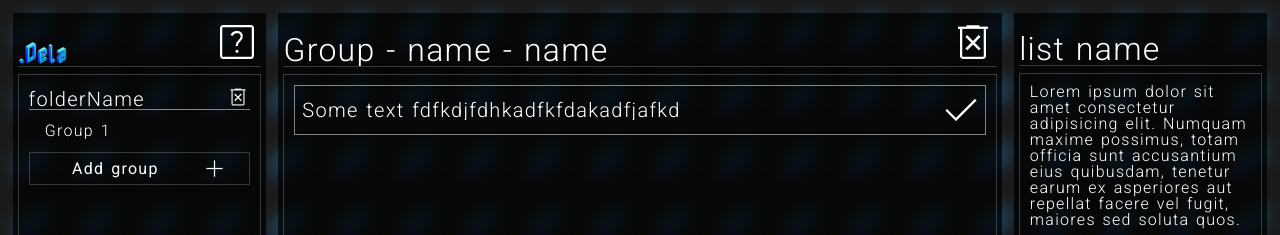
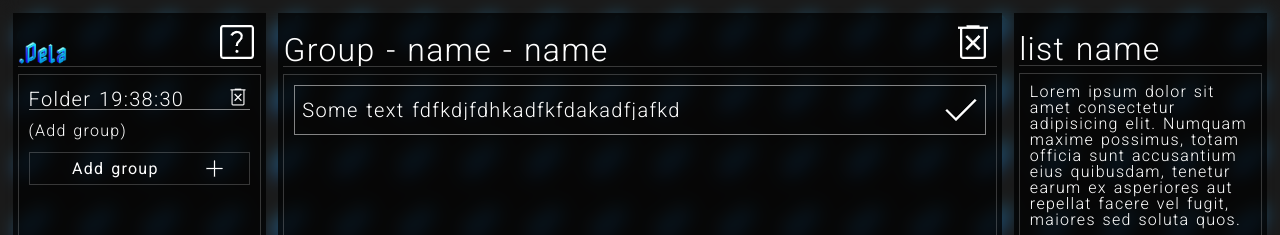
Before and after one commit to AleksMercer/Spisok, a React (Create React App) app: page /Spisok/Dela in a window 1280 px wide. Both pictures are taken after a click on the button "Add folder". Shown: the top 235 px of the page. Built offline with nearby package versions, Linux system fonts and the light colour scheme; a web font is replaced by a local one.

Commit message:
27.05.2023 / Add & delete folder & group

```diff
--- /dev/null
+++ b/src/components/common/commonFunc/timeAndDate.tsx
@@ -0,0 +1,24 @@
+export function getCurrentTime() {
+
+  const now = new Date()
+
+  const hours = String(now.getHours()).padStart(2, '0')
+  const minutes = String(now.getMinutes()).padStart(2, '0')
+  const seconds = String(now.getSeconds()).padStart(2, '0')
+
+  return `${hours}:${minutes}:${seconds}`
+}
+
+export function getCurrentDate() {
+
+  const currentDate = new Date();
+
+  const day = currentDate.getDate()
+  const month = currentDate.getMonth() + 1
+  const year = currentDate.getFullYear()
+
+  const formattedDay = day < 10 ? `0${day}` : day
+  const formattedMonth = month < 10 ? `0${month}` : month
+
+  return `${formattedDay}.${formattedMonth}.${year}`
+}
--- a/src/components/common/left-part/LeftPart.tsx
+++ b/src/components/common/left-part/LeftPart.tsx
@@ -1,8 +1,72 @@
-//import React, { useEffect, useState } from 'react';
-import GetDataFromDB from './components/GetDataFromDB'
-import {newFolder} from './components/functionsForAdd'
+import React, { useEffect, useState } from 'react';
+import { openDB } from 'idb';
+
+import { getCurrentTime } from '../commonFunc/timeAndDate';
+import GroupsIntoFolder from './components/GroupsIntoFolder'
 
 function LeftPart (props: any): JSX.Element {
+
+  const [folderKeys, setFolderKeys] = useState<string[]>([])
+
+  useEffect(() => { getFolders() }, [])
+
+  async function getFolders() { /* get all folders name from indexedDB */
+
+    const db = await openDB("Spisok_DB", 1)
+    const tx = db.transaction("Spisok_Store", "readonly")
+    const store = tx.objectStore("Spisok_Store")
+
+    try {
+      const project = await store.get("Dela")
+      const folderNames = Object.keys(project)
+
+      setFolderKeys(folderNames) // set new array into folderKeys (useState)
+
+      console.log('Success get folders')
+    } catch (error) {
+      console.error('Error:', error)
+    }
+  }
+
+  async function addFolder () {  /* add new folder into indexedDB */
+
+    const db = await openDB("Spisok_DB", 1)
+    const tx = db.transaction("Spisok_Store", "readwrite")
+    const store = tx.objectStore("Spisok_Store")
+
+    try {
+      const project = await store.get("Dela")
+
+      project[`Folder ${getCurrentTime()}`] = {} // create new folder
+
+      await store.put(project, "Dela")
+      getFolders()  // render with new folder
+
+      console.log('Success add folder')
+    } catch (error) {
+      console.error('Error:', error)
+    }
+  }
+
+  async function deleteFolder (folderName: string) {  /* delete folder from indexedDB */
+
+    const db = await openDB("Spisok_DB", 1)
+    const tx = db.transaction("Spisok_Store", "readwrite")
+    const store = tx.objectStore("Spisok_Store")
+
+    try {
+      const project = await store.get("Dela")
+
+      delete project[folderName] // delete folder
+
+      await store.put(project, "Dela")
+      getFolders()  // render without folder
+
+      console.log('Success delete folder')
+    } catch (error) {
+      console.error('Error:', error)
+    }
+  }
 
   return (
 
@@ -18,11 +82,31 @@ function LeftPart (props: any): JSX.Element {
 
       </header>
 
-      <GetDataFromDB /> {/* <main> folder + group + new group btn </main>*/}
+      <main> {/*folder + group + new group btn */}
+        { folderKeys.length === 0
+          ?
+          <div className='empty'>You need to add folder <br/>( Use button the bottom )</div>
+          :
+          folderKeys.map((key: string): JSX.Element => (
+
+            <div className='folder' key={key}>
+
+              <div className='folder__name'>
+                <span>{key}</span> {/* folder name */}
+                <button className='info-btn' onClick={() => deleteFolder(key)}>
+                  <img className='icons' src={require("./../icons/delete.png")} alt="x" />
+                </button>
+              </div>
+
+              <GroupsIntoFolder folderName={key} /> {/* add groups */}
+
+            </div>
+          ))}
+       </main>
 
       <footer> {/* new folder btn */}
 
-        <button className='add-folder-btn' onClick={newFolder}>
+        <button className='add-folder-btn' onClick={addFolder}>
           <p>Add folder</p>
           <img className='icons' src={require("./../icons/new_folder.png")} alt="+" />
         </button>
--- a/src/components/common/left-part/components/GetDataFromDB.tsx
+++ /dev/null
@@ -1,62 +0,0 @@
-import React, { useEffect, useState } from 'react';
-import { openDB } from 'idb';
-
-function GetDataFromDB (): JSX.Element  {
-
-  const [folderKeys, setFolderKeys] = useState<string[]>([])
-
-  useEffect(() => {
-
-    (async function getFolders () { // get all folder names as an array
-
-      const db = await openDB("Spisok_DB", 1)
-      const tx = db.transaction("Spisok_Store", "readonly")
-      const store = tx.objectStore("Spisok_Store")
-
-      try {
-        const project = await store.get("Dela")
-        const folderNames = Object.keys(project)
-
-        console.log('Success:', folderNames)
-        setFolderKeys(folderNames);
-
-      } catch (error) {
-        console.error('Error:', error)
-      }
-    })()
-
-  }, [folderKeys]);
-
-  return (
-    <main>
-      { folderKeys.length === 0 ? <div className='empty'>You need to add folder <br/>( Use button the  bottom )</div> :
-
-        folderKeys.map((key: string): JSX.Element => (
-
-          <div className='folder' key={key}>
-
-            <div className='folder__name'>
-              <span>{key}</span> {/* folder name */}
-              <button className='info-btn'>
-                <img className='icons' src={require("./../../icons/delete.png")} alt="x" />
-              </button>
-            </div>
-
-            <ul className='folder__group-list'>
-              <li className='folder__group'>
-                &ensp; <span>Group 1</span>
-              </li>
-            </ul>
-
-            <button className='folder__add-group-btn'>
-              <p>Add group</p>
-              <img className='icons' src={require("./../../icons/plus.png")} alt="+" />
-            </button>
-
-          </div>
-        ))}
-    </main>
-  )
-}
-
-export default GetDataFromDB;
--- /dev/null
+++ b/src/components/common/left-part/components/GroupsIntoFolder.tsx
@@ -0,0 +1,74 @@
+import React, { useEffect, useState } from 'react';
+import { openDB } from 'idb';
+import { getCurrentTime } from '../../commonFunc/timeAndDate';
+
+function GroupsIntoFolder (props: any): JSX.Element {
+
+  const [groupKeys, setGroupKeys] = useState<string[]>([])
+
+  // eslint-disable-next-line react-hooks/exhaustive-deps
+  useEffect(() => { getGroups() }, [])
+
+  async function getGroups() { /* get all groups name from folder */
+
+    const db = await openDB("Spisok_DB", 1)
+    const tx = db.transaction("Spisok_Store", "readonly")
+    const store = tx.objectStore("Spisok_Store")
+
+    try {
+      const project = await store.get("Dela")
+      const groupNames = Object.keys(project[props.folderName])
+
+      setGroupKeys(groupNames) // set new array into groupKeys (useState)
+
+      console.log('Success get groups')
+    } catch (error) {
+      console.error('Error:', error)
+    }
+  }
+
+  async function addGroup () {  /* add new group into folder */
+
+    const db = await openDB("Spisok_DB", 1)
+    const tx = db.transaction("Spisok_Store", "readwrite")
+    const store = tx.objectStore("Spisok_Store")
+
+    try {
+      const project = await store.get("Dela")
+
+      project[props.folderName][`Group ${getCurrentTime()}`] = {} // create new group
+
+      await store.put(project, "Dela")
+      getGroups()  // render with new group
+
+      console.log('Success add group')
+    } catch (error) {
+      console.error('Error:', error)
+    }
+  }
+
+  return (
+    <>
+    { groupKeys.length === 0
+      ?
+      <span>(Add group)</span>
+      :
+      groupKeys.map((key: string): JSX.Element => (
+
+        <ul className='folder__group-list' key={key}>
+          <li className='folder__group'>
+            &ensp; <span>{key}</span>
+          </li>
+        </ul>
+
+      ))}
+
+      <button className='folder__add-group-btn' onClick={addGroup}>
+        <p>Add group</p>
+        <img className='icons' src={require("./../../icons/plus.png")} alt="+" />
+      </button>
+    </>
+  )
+}
+
+export default GroupsIntoFolder
--- a/src/components/common/left-part/components/functionsForAdd.ts
+++ /dev/null
@@ -1,17 +0,0 @@
-import { openDB } from 'idb';
-
-export async function newFolder () { // add folder ****folderName
-
-  const db = await openDB("Spisok_DB", 1)
-  const tx = db.transaction("Spisok_Store", "readwrite")
-  const store = tx.objectStore("Spisok_Store")
-
-  try {
-    const project = await store.get("Dela")
-    project['folderName'] = {} //folder name
-    await store.put(project, "Dela")
-    console.log('Success')
-  } catch (error) {
-    console.error('Error:', error)
-  }
-}
```
Also changed, not shown: public/manifest.json.
